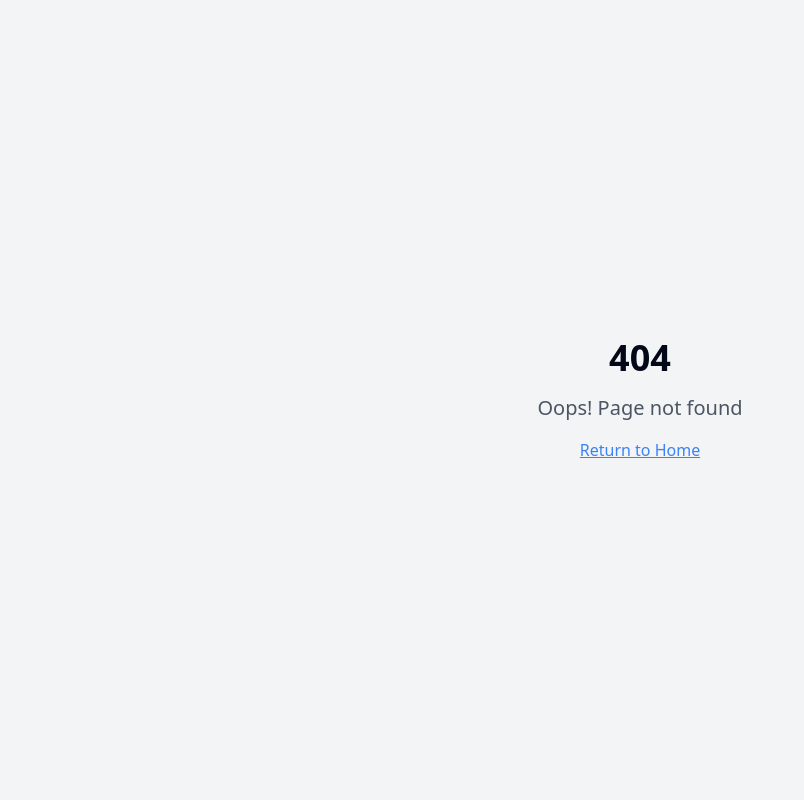
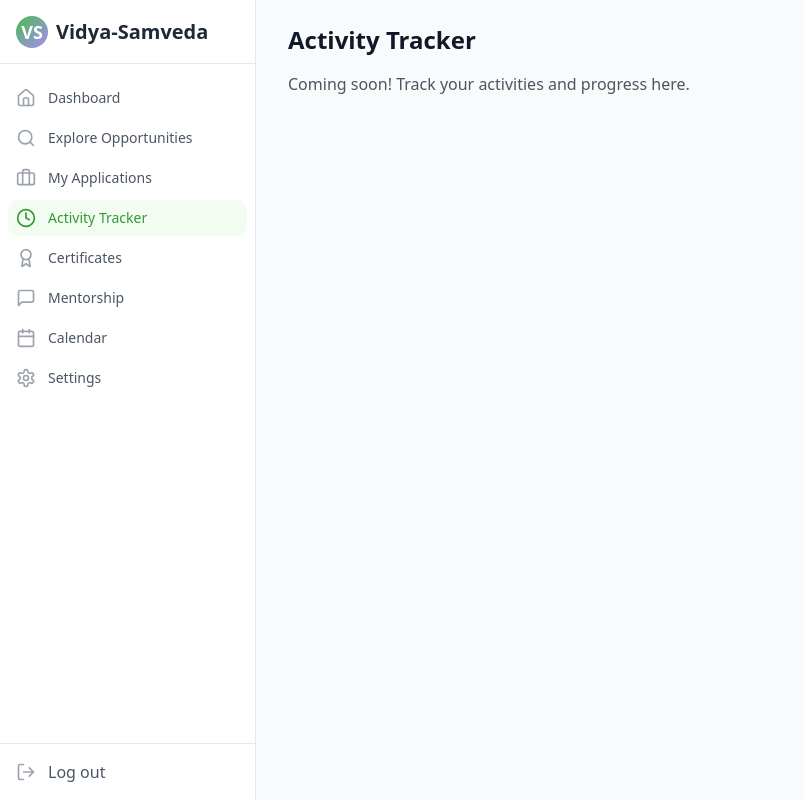
Before and after one commit to vidya-2025-ai/vidya-connect-spark, a React (Vite) app: page /student/tracker in a window 1280 px wide. Before the commit this address had no page. Shown: the whole page, without its empty margins (0-804 px from the left). Built offline with nearby package versions, Linux system fonts and the light colour scheme.

Commit message:
Add more pages

```diff
--- a/src/App.tsx
+++ b/src/App.tsx
@@ -10,6 +10,13 @@ import Login from "./pages/auth/Login";
 import Register from "./pages/auth/Register";
 import RegisterOrg from "./pages/auth/RegisterOrg";
 import StudentDashboard from "./pages/dashboard/StudentDashboard";
+import ExploreOpportunities from "./pages/student/ExploreOpportunities";
+import Applications from "./pages/student/Applications";
+import ActivityTracker from "./pages/student/ActivityTracker";
+import Certificates from "./pages/student/Certificates";
+import Mentorship from "./pages/student/Mentorship";
+import CalendarPage from "./pages/student/Calendar";
+import Settings from "./pages/student/Settings";
 
 const queryClient = new QueryClient();
 
@@ -25,7 +32,13 @@ const App = () => (
           <Route path="/register" element={<Register />} />
           <Route path="/register-org" element={<RegisterOrg />} />
           <Route path="/student/dashboard" element={<StudentDashboard />} />
-          {/* ADD ALL CUSTOM ROUTES ABOVE THE CATCH-ALL "*" ROUTE */}
+          <Route path="/student/explore" element={<ExploreOpportunities />} />
+          <Route path="/student/applications" element={<Applications />} />
+          <Route path="/student/tracker" element={<ActivityTracker />} />
+          <Route path="/student/certificates" element={<Certificates />} />
+          <Route path="/student/mentorship" element={<Mentorship />} />
+          <Route path="/student/calendar" element={<CalendarPage />} />
+          <Route path="/student/settings" element={<Settings />} />
           <Route path="*" element={<NotFound />} />
         </Routes>
       </BrowserRouter>
--- /dev/null
+++ b/src/pages/student/ActivityTracker.tsx
@@ -0,0 +1,23 @@
+
+import React from 'react';
+import StudentSidebar from '@/components/dashboard/StudentSidebar';
+
+const ActivityTracker = () => {
+  return (
+    <div className="h-screen flex overflow-hidden bg-gray-50">
+      <StudentSidebar />
+      <div className="flex-1 overflow-auto">
+        <div className="py-6">
+          <div className="max-w-7xl mx-auto px-4 sm:px-6 md:px-8">
+            <h1 className="text-2xl font-semibold text-gray-900">Activity Tracker</h1>
+            <div className="mt-4">
+              <p className="text-gray-600">Coming soon! Track your activities and progress here.</p>
+            </div>
+          </div>
+        </div>
+      </div>
+    </div>
+  );
+};
+
+export default ActivityTracker;
--- /dev/null
+++ b/src/pages/student/Applications.tsx
@@ -0,0 +1,23 @@
+
+import React from 'react';
+import StudentSidebar from '@/components/dashboard/StudentSidebar';
+
+const Applications = () => {
+  return (
+    <div className="h-screen flex overflow-hidden bg-gray-50">
+      <StudentSidebar />
+      <div className="flex-1 overflow-auto">
+        <div className="py-6">
+          <div className="max-w-7xl mx-auto px-4 sm:px-6 md:px-8">
+            <h1 className="text-2xl font-semibold text-gray-900">My Applications</h1>
+            <div className="mt-4">
+              <p className="text-gray-600">Coming soon! Track your applications here.</p>
+            </div>
+          </div>
+        </div>
+      </div>
+    </div>
+  );
+};
+
+export default Applications;
--- /dev/null
+++ b/src/pages/student/Calendar.tsx
@@ -0,0 +1,23 @@
+
+import React from 'react';
+import StudentSidebar from '@/components/dashboard/StudentSidebar';
+
+const CalendarPage = () => {
+  return (
+    <div className="h-screen flex overflow-hidden bg-gray-50">
+      <StudentSidebar />
+      <div className="flex-1 overflow-auto">
+        <div className="py-6">
+          <div className="max-w-7xl mx-auto px-4 sm:px-6 md:px-8">
+            <h1 className="text-2xl font-semibold text-gray-900">Calendar</h1>
+            <div className="mt-4">
+              <p className="text-gray-600">Coming soon! View and manage your schedule here.</p>
+            </div>
+          </div>
+        </div>
+      </div>
+    </div>
+  );
+};
+
+export default CalendarPage;
--- /dev/null
+++ b/src/pages/student/Certificates.tsx
@@ -0,0 +1,23 @@
+
+import React from 'react';
+import StudentSidebar from '@/components/dashboard/StudentSidebar';
+
+const Certificates = () => {
+  return (
+    <div className="h-screen flex overflow-hidden bg-gray-50">
+      <StudentSidebar />
+      <div className="flex-1 overflow-auto">
+        <div className="py-6">
+          <div className="max-w-7xl mx-auto px-4 sm:px-6 md:px-8">
+            <h1 className="text-2xl font-semibold text-gray-900">Certificates</h1>
+            <div className="mt-4">
+              <p className="text-gray-600">Coming soon! View and download your certificates here.</p>
+            </div>
+          </div>
+        </div>
+      </div>
+    </div>
+  );
+};
+
+export default Certificates;
--- /dev/null
+++ b/src/pages/student/ExploreOpportunities.tsx
@@ -0,0 +1,23 @@
+
+import React from 'react';
+import StudentSidebar from '@/components/dashboard/StudentSidebar';
+
+const ExploreOpportunities = () => {
+  return (
+    <div className="h-screen flex overflow-hidden bg-gray-50">
+      <StudentSidebar />
+      <div className="flex-1 overflow-auto">
+        <div className="py-6">
+          <div className="max-w-7xl mx-auto px-4 sm:px-6 md:px-8">
+            <h1 className="text-2xl font-semibold text-gray-900">Explore Opportunities</h1>
+            <div className="mt-4">
+              <p className="text-gray-600">Coming soon! This page will list all available opportunities.</p>
+            </div>
+          </div>
+        </div>
+      </div>
+    </div>
+  );
+};
+
+export default ExploreOpportunities;
--- /dev/null
+++ b/src/pages/student/Mentorship.tsx
@@ -0,0 +1,23 @@
+
+import React from 'react';
+import StudentSidebar from '@/components/dashboard/StudentSidebar';
+
+const Mentorship = () => {
+  return (
+    <div className="h-screen flex overflow-hidden bg-gray-50">
+      <StudentSidebar />
+      <div className="flex-1 overflow-auto">
+        <div className="py-6">
+          <div className="max-w-7xl mx-auto px-4 sm:px-6 md:px-8">
+            <h1 className="text-2xl font-semibold text-gray-900">Mentorship</h1>
+            <div className="mt-4">
+              <p className="text-gray-600">Coming soon! Connect with mentors and view your mentorship sessions here.</p>
+            </div>
+          </div>
+        </div>
+      </div>
+    </div>
+  );
+};
+
+export default Mentorship;
--- /dev/null
+++ b/src/pages/student/Settings.tsx
@@ -0,0 +1,23 @@
+
+import React from 'react';
+import StudentSidebar from '@/components/dashboard/StudentSidebar';
+
+const Settings = () => {
+  return (
+    <div className="h-screen flex overflow-hidden bg-gray-50">
+      <StudentSidebar />
+      <div className="flex-1 overflow-auto">
+        <div className="py-6">
+          <div className="max-w-7xl mx-auto px-4 sm:px-6 md:px-8">
+            <h1 className="text-2xl font-semibold text-gray-900">Settings</h1>
+            <div className="mt-4">
+              <p className="text-gray-600">Coming soon! Manage your account settings here.</p>
+            </div>
+          </div>
+        </div>
+      </div>
+    </div>
+  );
+};
+
+export default Settings;
```
